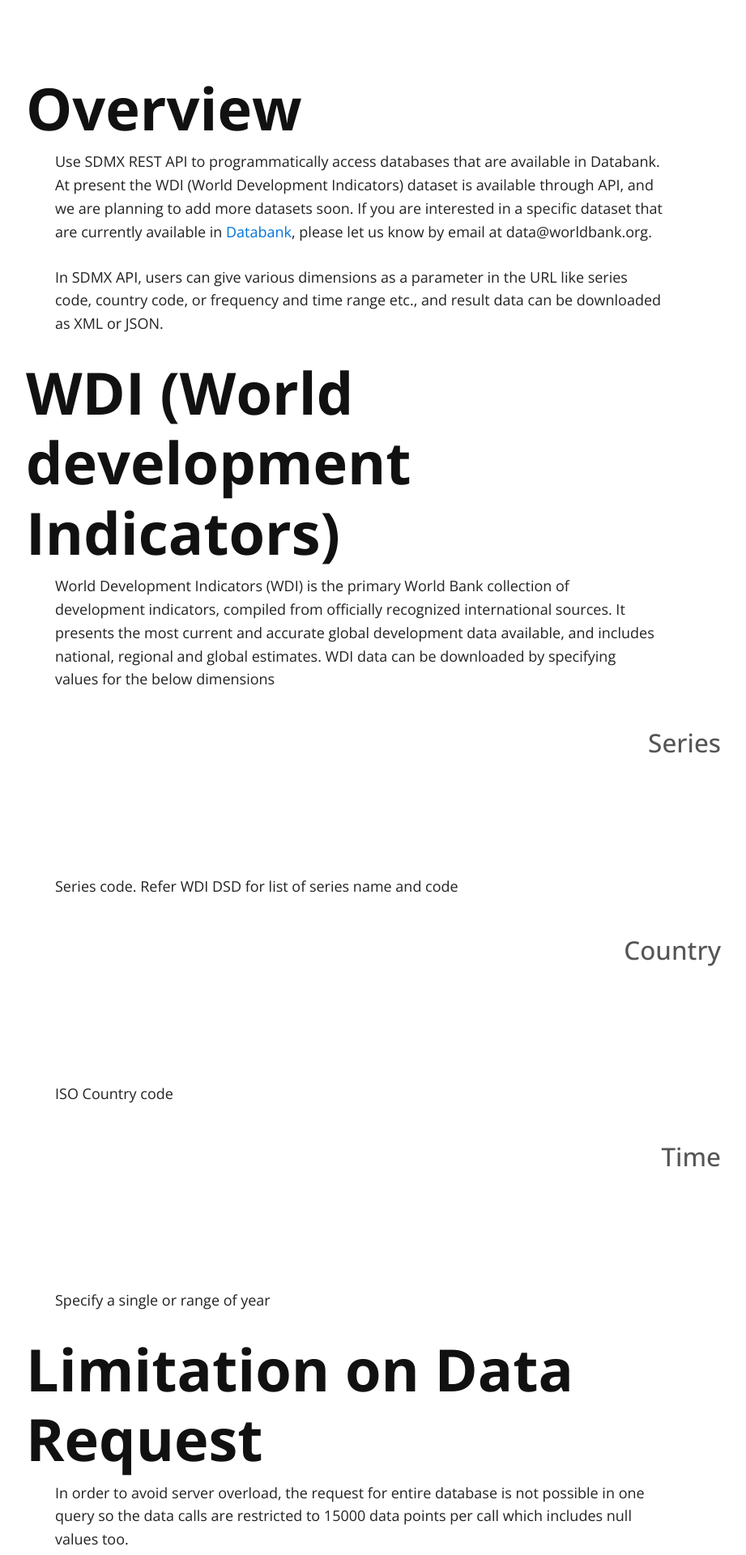
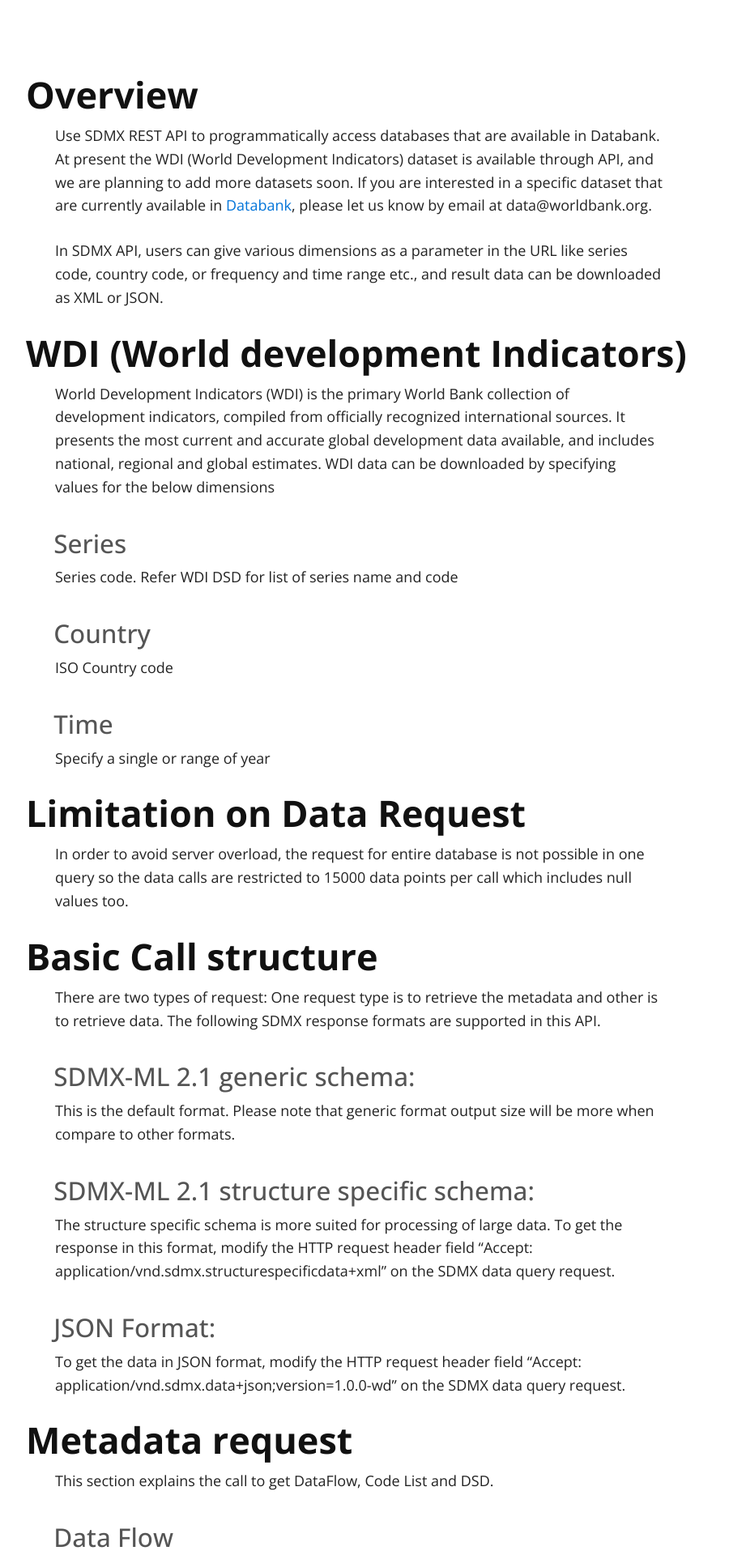
Before and after one commit to tgherzog/apidocs, a Jekyll site: the page built from API_SDMX_User_Guide_V1.md, in a window 1280 px wide. Shown: the top 1920 px of the page at 81% size, without its empty margins (197-1118 px from the left). Built offline with Jekyll 4.4.1, drawn with Linux system fonts in a browser that asks for light colours; our own code applies the rules of GitHub Pages for plain Markdown files.

Commit message:
Necessary CSS tweaks

```diff
--- a/css/solo.scss
+++ b/css/solo.scss
@@ -68,43 +68,18 @@ h1 {
   margin-right: -2rem;
 }
 
-@media (min-width: 30rem) {
-  h1 {
-    font-size: 4em;
-  }
-}
-
 h2 {
   margin-top: 2rem;
   font-size: 1.75rem;
   font-weight: 500;
-  margin-bottom: 5rem;
   color: #555;
-  text-align: right;
   margin-right: -4rem;
-}
-
-@media (min-width: 30rem) {
-  h2 {
-    margin-top: 2.5rem;
-    font-size: 1.75rem;
-    margin-bottom: 8rem;
-    margin-right: -4rem;
-  }
 }
 
 h3 {
   margin: 2rem -2rem 1.75rem -2rem;
   margin-top: 2rem;
   font-size: 1.75rem;
-}
-
-@media (min-width: 30rem) {
-  h3 {
-    margin-top: 2.5rem;
-    font-size: 2rem;
-    margin-bottom: 1.5rem;
-  }
 }
 
 h4, h5, h6 {
```
